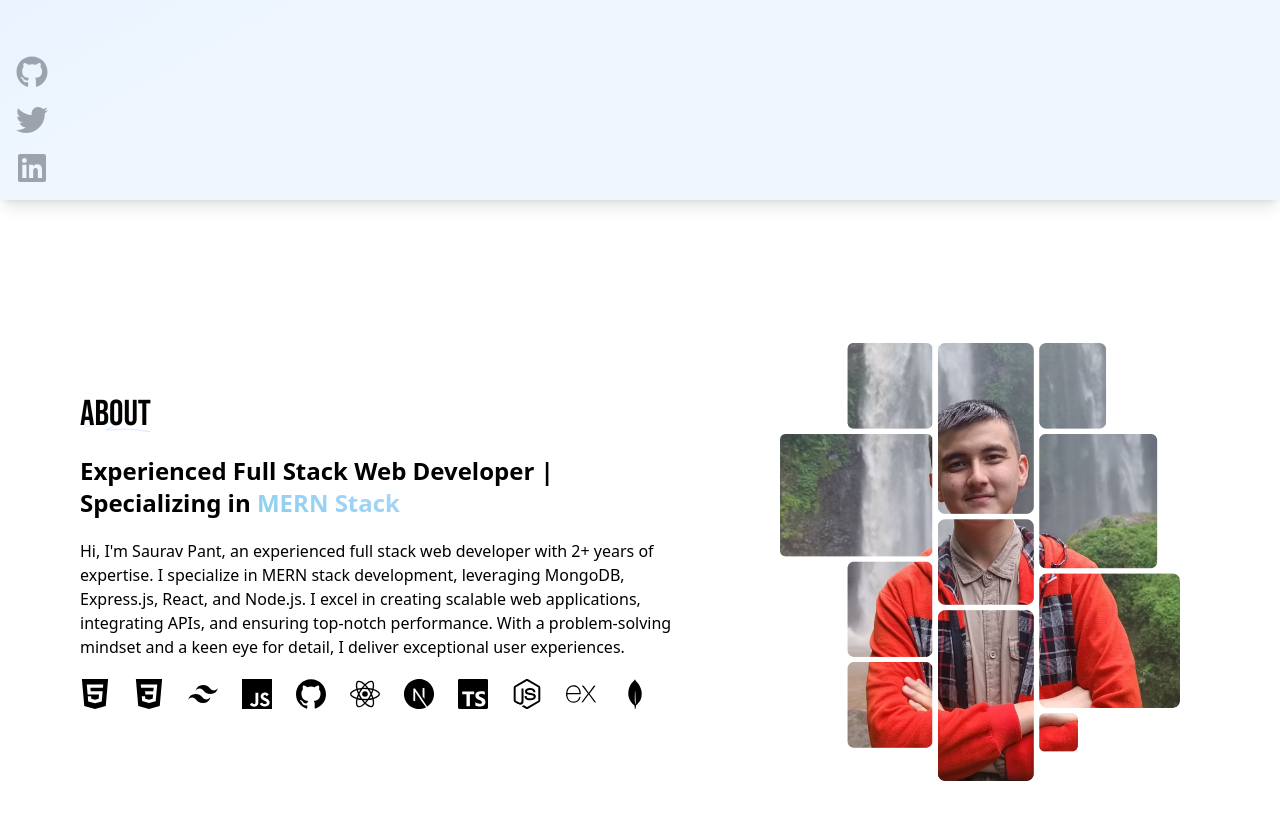
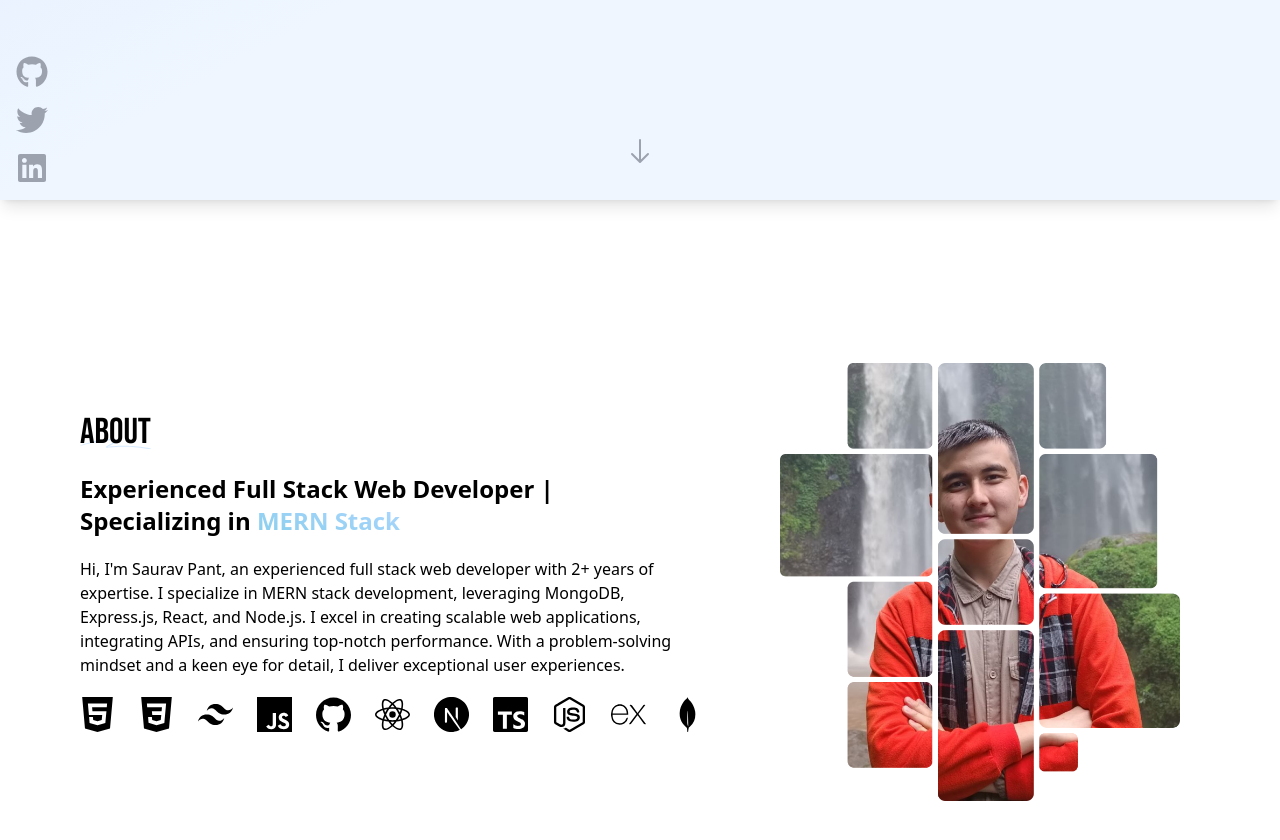
Before and after one commit to Saurav-Pant/Portfolio_New, a Next.js app in the folder portfolio/: page / in a window 1280 px wide. Shown: the part 520-1360 px from the top of the page. Built offline with nearby package versions, Linux system fonts and the light colour scheme.

Commit message:
random styling

```diff
--- a/portfolio/app/Components/About.tsx
+++ b/portfolio/app/Components/About.tsx
@@ -79,7 +79,10 @@ const skills = [
 
 const About = (props: Props) => {
   return (
-    <div className="flex flex-col md:flex-row min-h-[80vh] sm:pl-10 md:pl-20 sm:pt-16">
+    <div
+      className="flex flex-col md:flex-row min-h-[85vh] sm:pl-10 md:pl-20 sm:pt-16 "
+      id="About"
+    >
       <div className="flex flex-col justify-center items-start text-left md:w-1/2">
         <Heading2>About</Heading2>
         <h1 className="text-2xl font-bold pt-5">
@@ -104,10 +107,10 @@ const About = (props: Props) => {
           {skills.map((skill) => {
             const Icon = skill.icon;
             return (
-              <div key={skill.id} className="relative inline-block group">
-                <Icon size={30} />
+              <div key={skill.id} className="relative inline-block group ">
+                <Icon size={35} />
                 <span
-                  className="opacity-0 absolute top-7 left-1/2 transform -translate-x-1/2 translate-y-2 group-hover:opacity-100 bg-white px-2 py-1 rounded-md shadow-lg transition duration-300 ease-in-out
+                  className="opacity-0 absolute top-10 left-1/2 transform -translate-x-1/2 translate-y-2 group-hover:opacity-100 bg-white px-2 py-1 rounded-md shadow-lg transition duration-300 ease-in-out
                 "
                 >
                   {skill.name}
--- a/portfolio/app/Components/Hero.tsx
+++ b/portfolio/app/Components/Hero.tsx
@@ -22,6 +22,29 @@ const Hero: React.FC<Props> = (props: Props) => {
           </span>
         </p>
       </div>
+      {/* Down Icon */}
+      <div className="absolute bottom-4 left-1/2 transform -translate-x-1/2">
+        <button>
+          <Link
+            href="#About"
+            className="text-4xl text-gray-400 hover:text-black"
+          >
+            <svg
+              xmlns="http://www.w3.org/2000/svg"
+              className="h-10 w-10 animate-bounce"
+              viewBox="0 0 20 20"
+              fill="currentColor"
+            >
+              <path
+                fillRule="evenodd"
+                d="M10 3a.5.5 0 01.5.5v9.793l3.146-3.147a.5.5 0 01.708.708l-4 4a.5.5 0 01-.708 0l-4-4a.5.5 0 01.708-.708L9.5 13.293V3.5A.5.5 0 0110 3z"
+                clipRule="evenodd"
+              />
+            </svg>
+          </Link>
+        </button>
+      </div>
+
       <motion.div
         initial={{
           opacity: 0,
```
